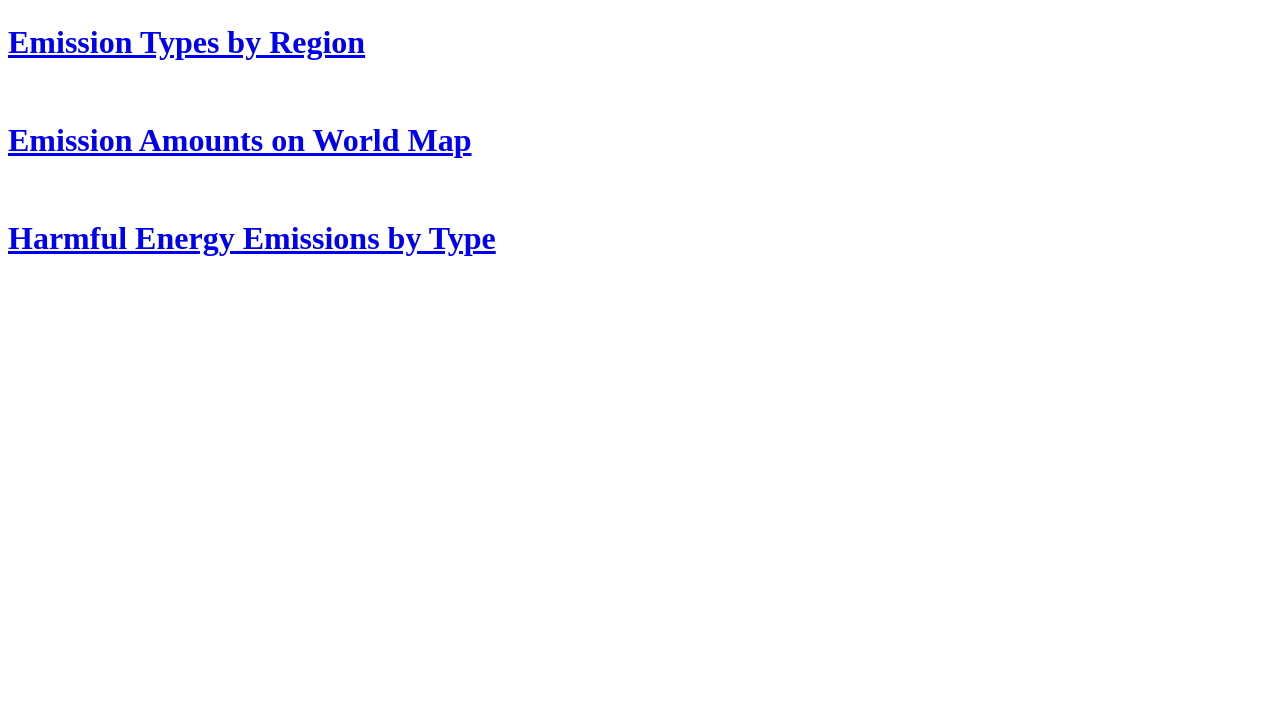
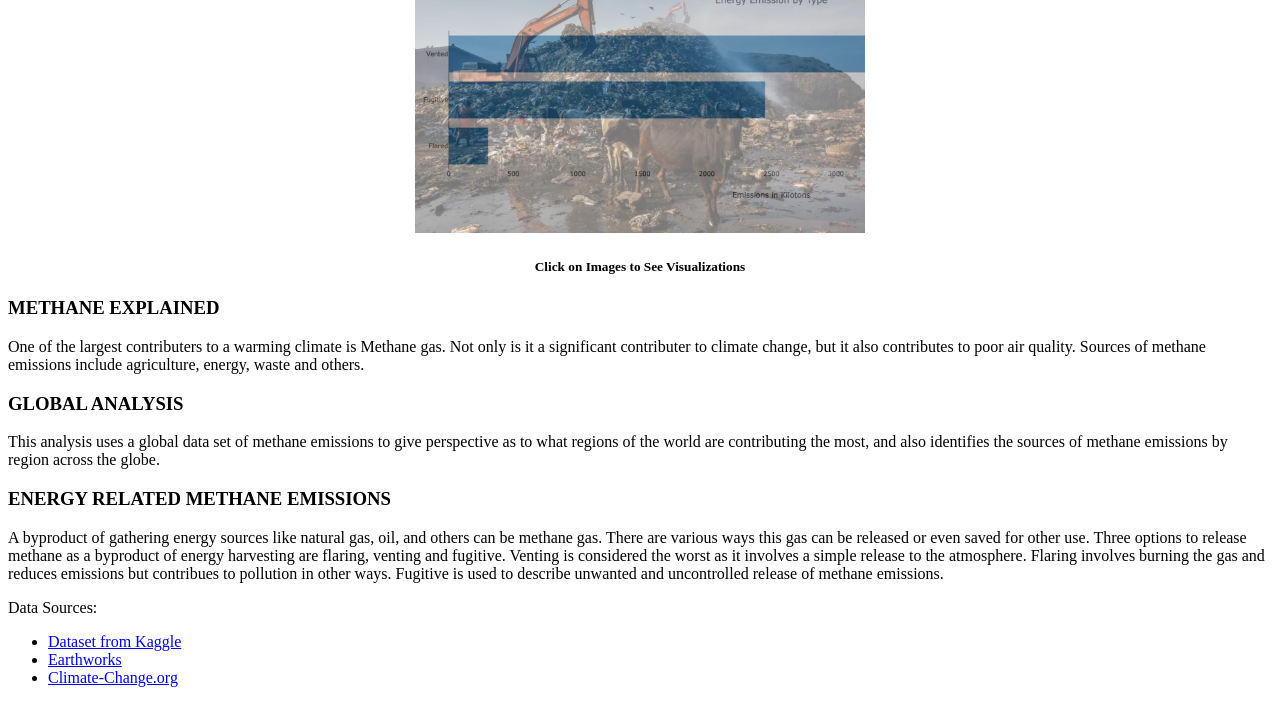
Before and after one commit to jcross32/Project-3, a Flask app: page / in a window 1280 px wide. Shown: the part 399-1102 px from the top of the page. Before the commit the page ends 655 px from the top, so only its background shows below. Run offline with Flask 3, Linux system fonts and the light colour scheme; some libraries are stand-ins or nearby versions.

Commit message:
final touches on homepage and visualizations

```diff
--- a/static/Java-Animation.js
+++ b/static/Java-Animation.js
@@ -11,7 +11,7 @@ anime.timeline({loop: true})
     opacity: 0,
     duration: 1000,
     easing: "easeOutExpo",
-    delay: 1000
+    delay: 5000
   })
   // }).add({
   //   targets: '.ml15',
--- a/static/energybars.js
+++ b/static/energybars.js
@@ -63,7 +63,8 @@ d3.json("http://127.0.0.1:5000/api/v1.0/energy").then(function (data) {
             x: africa,
             y: type,
             type: "bar",
-            orientation: "h"
+            orientation: "h",
+
         }];
 
         let layout = {
--- a/static/style.css
+++ b/static/style.css
@@ -1,5 +1,7 @@
 html,
 body,
+
+
 .ml15 {
   font-weight: 800;
   font-size: 3.8em;
--- a/templates/index.html
+++ b/templates/index.html
@@ -10,26 +10,62 @@
 </head>
 
 <body>
+    <center>
         <h1 class="ml15">
             <span class="word">A</span>
             <span class="word">Visualization</span>
             <span class="word">of</span>
-        <span class="word">Global</span>
+            <span class="word">Global Methane</span>
             <span class="word">Emissions</span>
             <span class="word">by</span>
             <span class="word">Type</span>
         </h1>
+
         <script src="https://cdnjs.cloudflare.com/ajax/libs/animejs/2.0.2/anime.min.js"></script>
+        <br>
 
-    <br>
-    <img src="https://images.newscientist.com/wp-content/uploads/2021/11/02151735/PRI_208088825.jpg"
-        alt="Girl in a jacket" width="500" height="300"><br>
-    <a href="./piecharts"><h1>Emission Types by Region</h1></a>
-    <br>
-    <a href="./worldmap"><h1>Emission Amounts on World Map</h1></a>
-    <br>
-    <a href="./energybars"><h1>Harmful Energy Emissions by Type</h1></a>
+        <a href="./piecharts"> <img src="./static/pollution_pie.png" alt="Girl in a jacket" width="450" height="265">
+        </a>
+        <a href="./worldmap"> <img src="./static/worldmap.png" width="450" height="265">
+        </a>
+        <a href="./energybars"> <img src="./static/methane_bar.png" width="450" height="265">
+        </a>
+        <h5>Click on Images to See Visualizations</h5>
+    </center>
+    <h3 style="text-align: left;">METHANE EXPLAINED</h3>
+    <p style="text-align: left;">One of the largest contributers to a warming climate is Methane gas.
+        Not only is it a significant contributer to climate change, but it also contributes to poor air quality.
+        Sources of methane
+        emissions include agriculture, energy, waste and others.</p>
+    <h3 style="text-align: left;">GLOBAL ANALYSIS</h3>
+    <p style="text-align: left;">This analysis uses a global data set of methane emissions to give perspective
+        as to what regions of
+        the world are contributing the most, and also identifies the sources of methane emissions by region
+        across the globe.
+    </p>
+    <h3 style="text-align: left;">ENERGY RELATED METHANE EMISSIONS</h3>
+    <p style="text-align: left;">A byproduct of gathering energy
+        sources like natural gas, oil, and others can be methane gas. There are various ways this gas can be
+        released or even saved for other use. Three options to
+        release methane as a byproduct of energy harvesting are flaring, venting and fugitive. Venting is
+        considered the worst as it involves
+        a simple release to the atmosphere. Flaring involves burning the gas and reduces emissions but
+        contribues to pollution in other ways. Fugitive is used to describe
+        unwanted and uncontrolled release of methane emissions.</p>
 
+    <p>Data Sources:<br />
+    <ul>
+        <li>
+            <a href="https://www.kaggle.com/datasets/ashishraut64/global-methane-emissions">Dataset from Kaggle</a>
+        </li>
+        <li>
+            <a
+                href="https://earthworks.org/issues/flaring_and_venting/#:~:text=If%20the%20gas%20is%20flared,of%20carbon%20monoxide%20per%20well.">Earthworks</a>
+        </li>
+        <li>
+            <a
+                href="https://www.climate-chance.org/wp-content/uploads/2019/03/new-fugitive-emissions-a-blind-spot-in-the-fight-against-climate-change.pdf">Climate-Change.org</a>
+        </li>
 </body>
 
 
--- a/templates/regionpies.html
+++ b/templates/regionpies.html
@@ -9,8 +9,9 @@
     <script src="https://cdn.plot.ly/plotly-latest.min.js"></script>
 </head>
 <body>
-    <h2>Emissions by Region in the World</h2>
-    <p>Total emissions is broken down by type and measured in kilotons. Data is from 2019-2022.</p>
+    <h2>Methane Emission Sources by Regions in the World</h2>
+    <p>Total emissions per region are displayed by percentage of each methane emission source. Total emissions are measured in kilotons. </p>
+    <p>Data is from 2019-2022.</p>
     <select id="selDataset">
         <option value="africa">Africa</option>
         <option value="asiaPacific">Asia Pacific</option>
```
Also changed, not shown: templates/energybars.html (+3 -21 lines), static/Pollution_pie.png (added), static/methane_bar.png (added), static/worldmap.png (added), 1 other file. Lines whose indentation alone changed are shown as unchanged.
